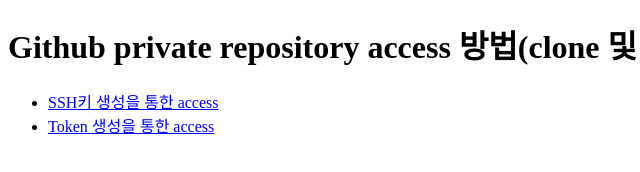
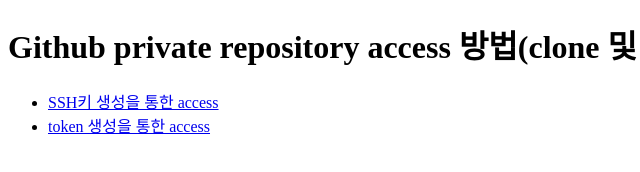
Before and after one commit to seolhyeon67/Private2, a plain HTML site: page index.html in a window 1280 px wide. Shown: the full height of the page, 0-640 px from the left. Drawn offline with Linux system fonts and the light colour scheme.

Commit message:
private3

```diff
--- a/index.html
+++ b/index.html
@@ -9,7 +9,7 @@
         <h1>Github private repository access 방법(clone 및 push)</h1>
         <ul>
             <li><a href="ssh.html">SSH키 생성을 통한 access</a></li>
-            <li><a href="token.html">Token 생성을 통한 access</a></li>
+            <li><a href="token.html">token 생성을 통한 access</a></li>
         </ul>
     </body>
 </html>
```
